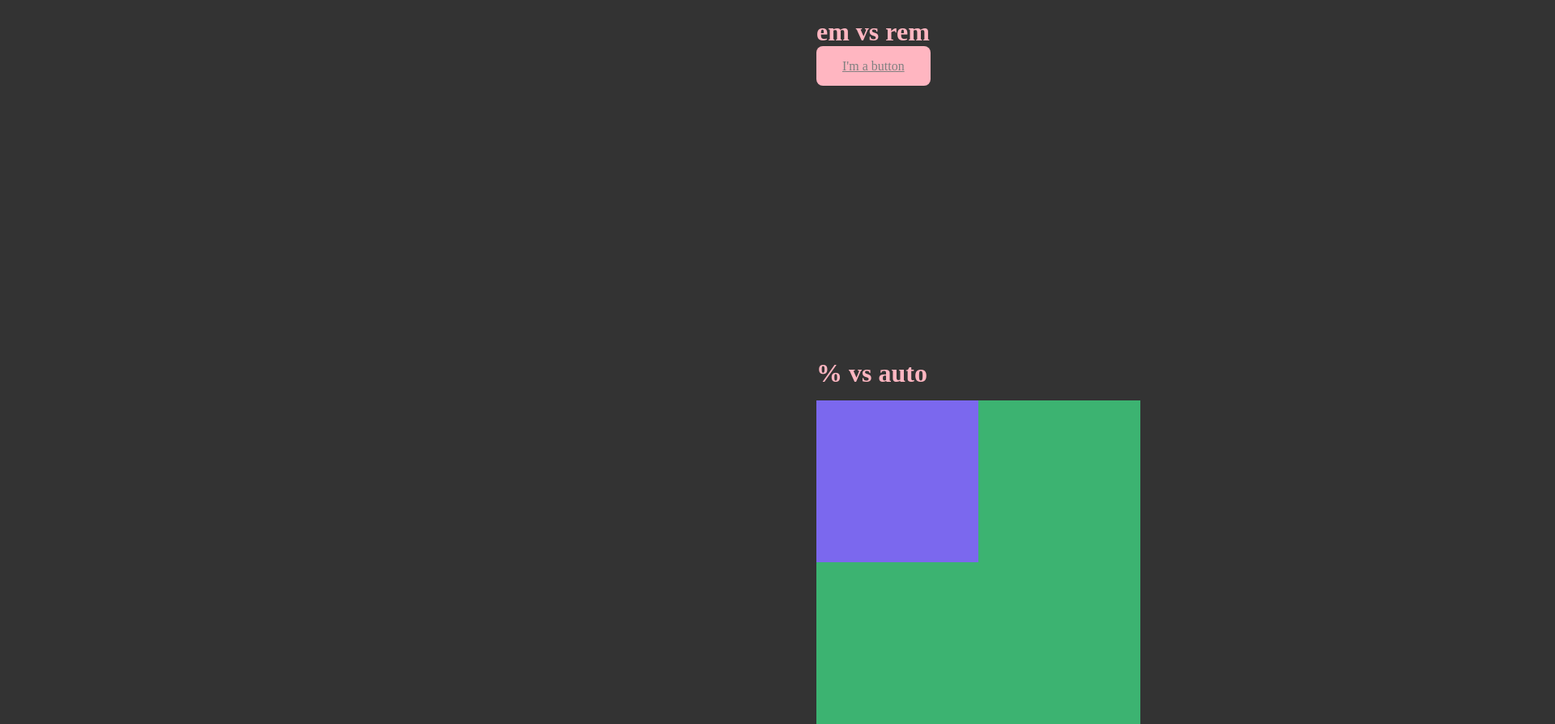
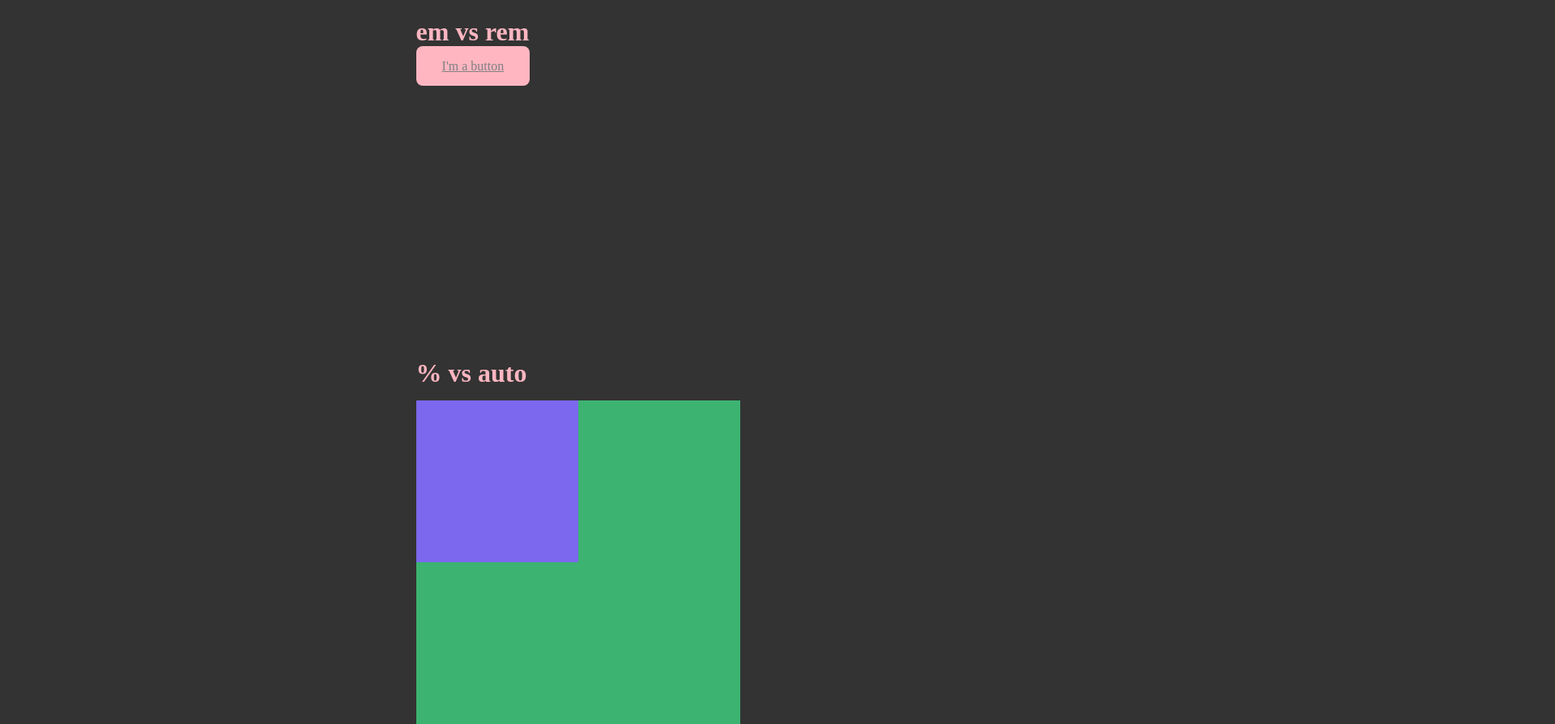
Before and after one commit to Antazx/css-things, a plain HTML site: page 20 - css units/index.html in a window 1280 px wide. Shown: the top 895 px of the page at 81% size, 1920 px wide, since content can reach past the window. Drawn offline with Linux system fonts and the light colour scheme.

```diff
--- a/20 - css units/css/styles.css
+++ b/20 - css units/css/styles.css
@@ -21,10 +21,10 @@ body {
 .container {
     position: relative;
     top: 0;
-    left: 1000px;
+    left: 40%;
 
     height: 400px;
-    width: 100%;
+    width: 600px;
 }
 
 .parent-box {
@@ -38,3 +38,23 @@ body {
     width: 200px;
     background-color: mediumslateblue;
 }
+/* .container {
+    position: relative;
+    top: 0;
+    left: 40%;
+
+    height: 400px;
+    width: 600px;
+}
+
+.parent-box {
+    height: 400px;
+    width: 400px;
+    background-color: mediumseagreen;
+}
+
+.child-box {
+    height: 200px;
+    width: 200px;
+    background-color: mediumslateblue;
+} */
```
Also changed, not shown: 1 other file.
